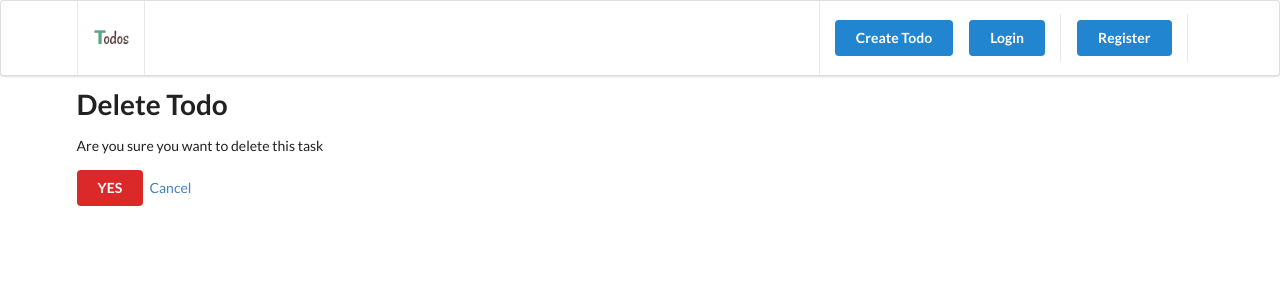
After one commit to taremwa/djTodo, a Django app: page /todo-delete/4 in a window 1280 px wide. The commit adds this page. Shown: the top 300 px of the page. Run offline with Django 3.2, Linux system fonts and the light colour scheme; data comes from the database, SQL or seed files in the repository; both versions use the stored data as it was after the commit.

Commit message:
Confirming & deleting tasks

```diff
--- a/todo/urls.py
+++ b/todo/urls.py
@@ -6,5 +6,6 @@ urlpatterns = [
     path('', views.index, name='home'),
     path('create/', views.create_todo, name='create-todo'),
     path('todo/<id>', views.todo_detail, name='todo'),
+    path('todo-delete/<id>', views.todo_delete, name='todo-delete'),
 
 ]
--- a/todo/views.py
+++ b/todo/views.py
@@ -58,3 +58,14 @@ def todo_detail(request, id):
     todo = get_object_or_404(Todo, pk=id)
     context = {'todo': todo}
     return render(request, 'todo/todo-detail.html', context)
+
+
+def todo_delete(request, id):
+    todo = get_object_or_404(Todo, pk=id)
+    context = {'todo': todo}
+
+    if request.method == "POST":
+        todo.delete()
+        return HttpResponseRedirect(reverse('home'))
+
+    return render(request, 'todo/todo-delete.html', context)
--- /dev/null
+++ b/todosite/templates/todo/todo-delete.html
@@ -0,0 +1,23 @@
+{% extends '_partials/base.html' %}
+
+
+{% block content %}
+
+
+    <h1 class="ui header"> Delete Todo</h1>
+
+
+    <form method="POST"
+     action="{% url 'todo-delete' todo.id %}" class="ui form">
+
+        {% csrf_token %}
+        <p>Are you sure you want to delete this task</p>
+
+        <input type="submit" class="ui button negative" value="YES">
+        <a href="{% url 'todo' todo.id %}">Cancel</a>
+
+    </form>
+
+
+
+{% endblock content %}
--- a/todosite/templates/todo/todo-detail.html
+++ b/todosite/templates/todo/todo-detail.html
@@ -31,8 +31,9 @@
                 Not yet completed.
             </p>
 
+            {% endif %}
             <a href="" class="ui button primary">Edit</a>
-            <a href="" class="ui button red">Delete this todo</a>
+            <a href="{% url 'todo-delete' todo.id %}" class="ui button red">Delete this todo</a>
         </div>
     </div>
 
```
Also changed, not shown: db.sqlite3.
